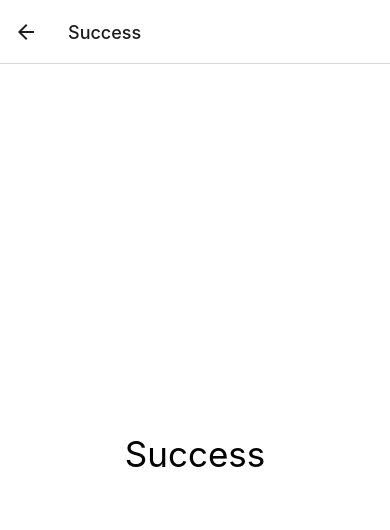
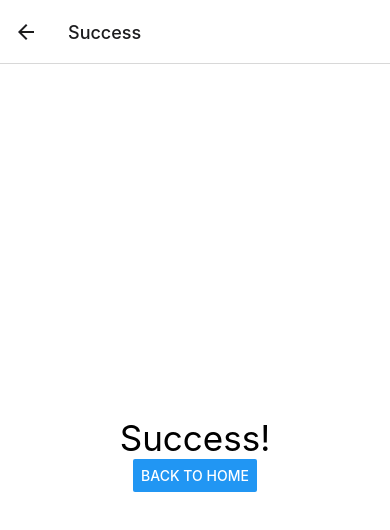
Before and after one commit to IlanKro/DressMe, a React Native app: screen /Success in a window 390 px wide. Shown: the top 530 px of the page. Built offline with nearby package versions, Linux system fonts and the light colour scheme.

Commit message:
Done button logic

```diff
--- a/package.json
+++ b/package.json
@@ -16,6 +16,7 @@
     "react": "17.0.1",
     "react-dom": "17.0.1",
     "react-native": "0.64.2",
+    "react-native-progress": "^5.0.0",
     "react-native-safe-area-context": "^3.3.2",
     "react-native-screens": "^3.8.0",
     "react-native-web": "0.17.1"
--- a/src/HomeScreen.tsx
+++ b/src/HomeScreen.tsx
@@ -1,29 +1,41 @@
-import React from "react";
-import { Button, StyleSheet, Text, View } from "react-native";
-import { StatusBar } from "expo-status-bar";
+import React, { useState } from "react";
+import { Button, StyleSheet, Text, View, SafeAreaView } from "react-native";
 import { StackNavigationProp } from "@react-navigation/stack";
 import { RootStackParamList } from "../App";
+import * as Progress from "react-native-progress";
 
-type ProfileScreenNavigationProp = StackNavigationProp<
-  RootStackParamList,
-  "Home"
->;
+type ProfileScreenNavigationProp = StackNavigationProp<RootStackParamList>;
 
-type Props = {
+export type NavProps = {
   navigation: ProfileScreenNavigationProp;
 };
 
-export default function HomeScreen({ navigation }: Props) {
+export default function HomeScreen({ navigation }: NavProps) {
+  const [progress, setProgress] = useState<number>(3);
+  const [completedSets, setcompletedSets] = useState<number>(0); //get from local later.
   return (
-    <View style={styles.container}>
+    <SafeAreaView style={styles.container}>
       <Text style={styles.header}>Dress Me</Text>
-      <StatusBar style="auto" />
+      <Text style={styles.sets}>Sets completed: {completedSets}</Text>
       <View style={styles.buttons}>
+        <Button title="Shirts" onPress={() => navigation.navigate("Shirts")} />
+        <Button title="Pants" onPress={() => navigation.navigate("Pants")} />
         <Button title="Shoes" onPress={() => navigation.navigate("Shoes")} />
-        <Button title="Pants" onPress={() => navigation.navigate("Pants")} />
-        <Button title="Shirts" onPress={() => navigation.navigate("Shirts")} />
+        <Progress.Bar
+          style={styles.progress_bar}
+          progress={progress / 3}
+          width={200}
+        />
       </View>
-    </View>
+      {progress === 3 && (
+        <SafeAreaView style={styles.done_button}>
+          <Button
+            title="Done!"
+            onPress={() => navigation.navigate("Success")}
+          />
+        </SafeAreaView>
+      )}
+    </SafeAreaView>
   );
 }
 
@@ -31,14 +43,25 @@ const styles = StyleSheet.create({
   header: {
     fontSize: 35,
   },
+  sets: {
+    fontSize: 14,
+  },
   container: {
     alignItems: "center",
-    justifyContent: "center",
     flex: 1,
     backgroundColor: "#fff",
   },
   buttons: {
-    flex: 1,
+    flex: 0.5,
     flexDirection: "column",
+    justifyContent: "space-between",
+  },
+  progress_bar: {
+    borderColor: "black",
+    marginTop: 10,
+  },
+  done_button: {
+    marginBottom: 20,
+    marginTop: 50,
   },
 });
--- a/src/Pants.tsx
+++ b/src/Pants.tsx
@@ -1,13 +1,11 @@
 import React from "react";
-import { StyleSheet, Text, View } from "react-native";
-import { StatusBar } from "expo-status-bar";
+import { StyleSheet, Text, SafeAreaView } from "react-native";
 
 export default function Pants() {
   return (
-    <View style={styles.container}>
+    <SafeAreaView style={styles.container}>
       <Text style={styles.header}>Pants</Text>
-      <StatusBar style="auto" />
-    </View>
+    </SafeAreaView>
   );
 }
 const styles = StyleSheet.create({
--- a/src/Shirts.tsx
+++ b/src/Shirts.tsx
@@ -1,13 +1,11 @@
 import React from "react";
-import { StyleSheet, Text, View } from "react-native";
-import { StatusBar } from "expo-status-bar";
+import { StyleSheet, Text, SafeAreaView } from "react-native";
 
 export default function Shirts() {
   return (
-    <View style={styles.container}>
+    <SafeAreaView style={styles.container}>
       <Text style={styles.header}>Shirts</Text>
-      <StatusBar style="auto" />
-    </View>
+    </SafeAreaView>
   );
 }
 const styles = StyleSheet.create({
--- a/src/Shoes.tsx
+++ b/src/Shoes.tsx
@@ -1,13 +1,11 @@
 import React from "react";
-import { StyleSheet, Text, View } from "react-native";
-import { StatusBar } from "expo-status-bar";
+import { StyleSheet, Text, SafeAreaView } from "react-native";
 
 export default function Shoes() {
   return (
-    <View style={styles.container}>
+    <SafeAreaView style={styles.container}>
       <Text style={styles.header}>Shoes</Text>
-      <StatusBar style="auto" />
-    </View>
+    </SafeAreaView>
   );
 }
 const styles = StyleSheet.create({
--- a/src/Success.tsx
+++ b/src/Success.tsx
@@ -1,13 +1,16 @@
 import React from "react";
-import { StyleSheet, Text, View } from "react-native";
-import { StatusBar } from "expo-status-bar";
+import { Button, StyleSheet, Text, SafeAreaView } from "react-native";
+import type { NavProps } from "./HomeScreen";
 
-export default function Success() {
+export default function Success({ navigation }: NavProps) {
   return (
-    <View style={styles.container}>
-      <Text style={styles.header}>Success</Text>
-      <StatusBar style="auto" />
-    </View>
+    <SafeAreaView style={styles.container}>
+      <Text style={styles.header}>Success!</Text>
+      <Button
+        title="Back to home"
+        onPress={() => navigation.navigate("Home")}
+      />
+    </SafeAreaView>
   );
 }
 const styles = StyleSheet.create({
```
